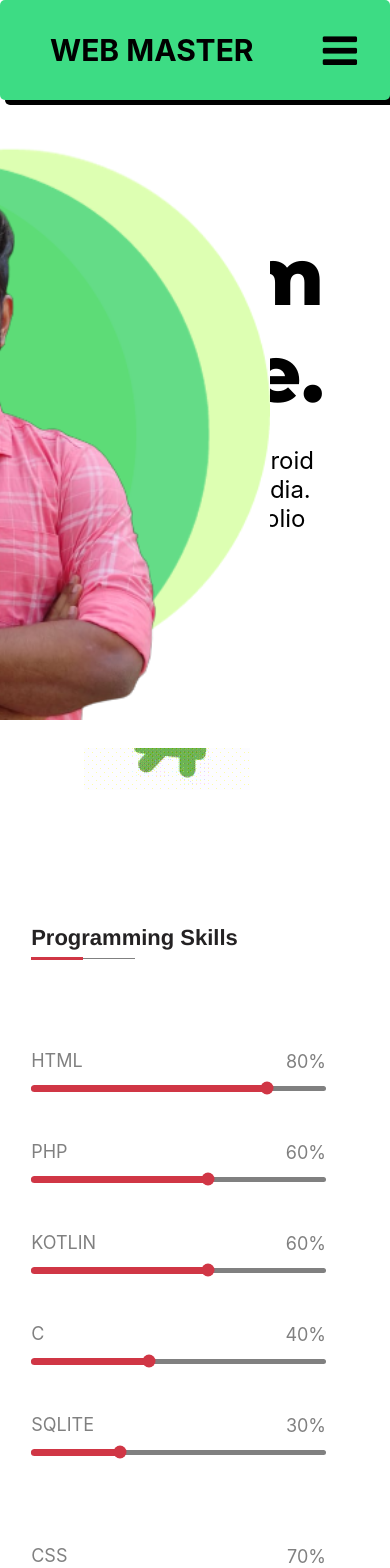
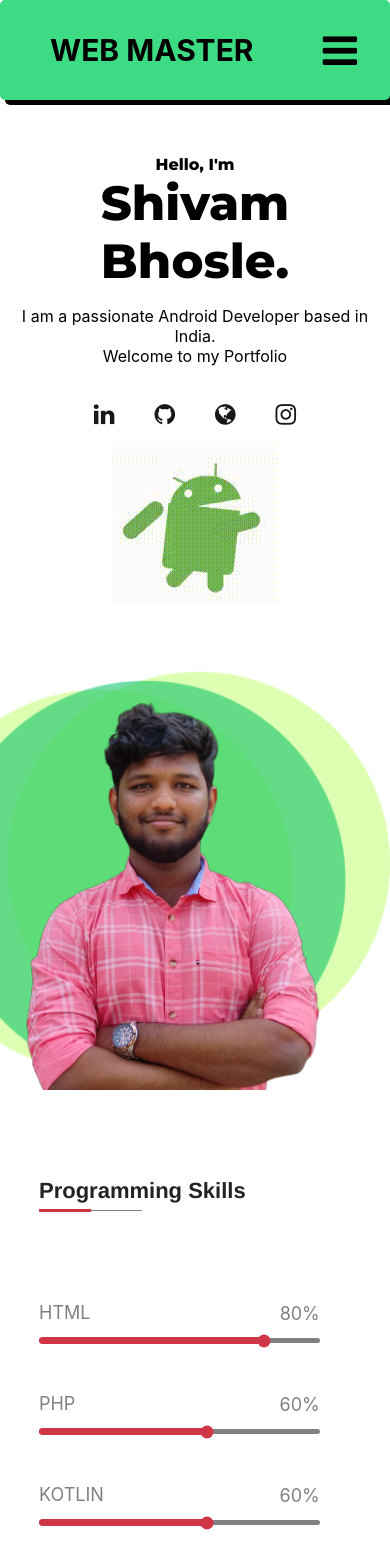
Before and after one commit to 007-Shivam/Portfolio, a React (Create React App) app: page / in a window 390 px wide. Shown: the top 1568 px of the page. Built offline with nearby package versions, Linux system fonts and the light colour scheme.

Commit message:
Intro made Responsive

```diff
--- a/src/components/hero/HeroComponent.css
+++ b/src/components/hero/HeroComponent.css
@@ -71,3 +71,61 @@
   font-size: 1.5em;
   text-align: center;
 }
+
+
+@media(max-width:1000px){
+  .green-circles {
+      margin: 0px;
+      background-repeat: no-repeat;
+      height: 30em;
+      position: absolute;
+      z-index: 1;
+      margin-top: -140px;
+  }
+  .me {
+      margin: 0px;
+      background-repeat: no-repeat;
+      height: 30em;
+      position: absolute;
+      right: 0;
+      z-index: 10;
+      padding-block: 30px;
+      margin-top: -130px;
+  }
+
+  .hero-container {
+    padding-top: 18vh;
+    display:contents;
+  }
+
+  .abt-me {
+    display: flex;
+    flex-direction: column;
+    justify-content: center;
+    align-items: center;
+    height: 90vh;
+  }
+
+  .and-gif {
+    padding: 0px;
+  }
+
+  .abt-me .bld {
+    margin: 0;
+    font-size: 3em;
+    font-family: 'Montserrat', sans-serif;
+    text-align: center;
+  }
+
+  .abt-me .hello {
+    margin: 0;
+    font-size: 1em;
+    font-family: 'Montserrat', sans-serif;
+    text-align: center;
+  }
+
+  .my-des {
+    font-size: 1em;
+    text-align: center;
+  }
+}
--- a/src/components/skill/SkillBarComponent.css
+++ b/src/components/skill/SkillBarComponent.css
@@ -133,8 +133,9 @@
 }
 @media(max-width: 768px){
 	.skill_cont{
-		padding: 30px 8%;
+		padding-top: 330px;
 	}
+
 }
 @media(max-width: 568px){
 	.skill_cont .skill_row{
```
